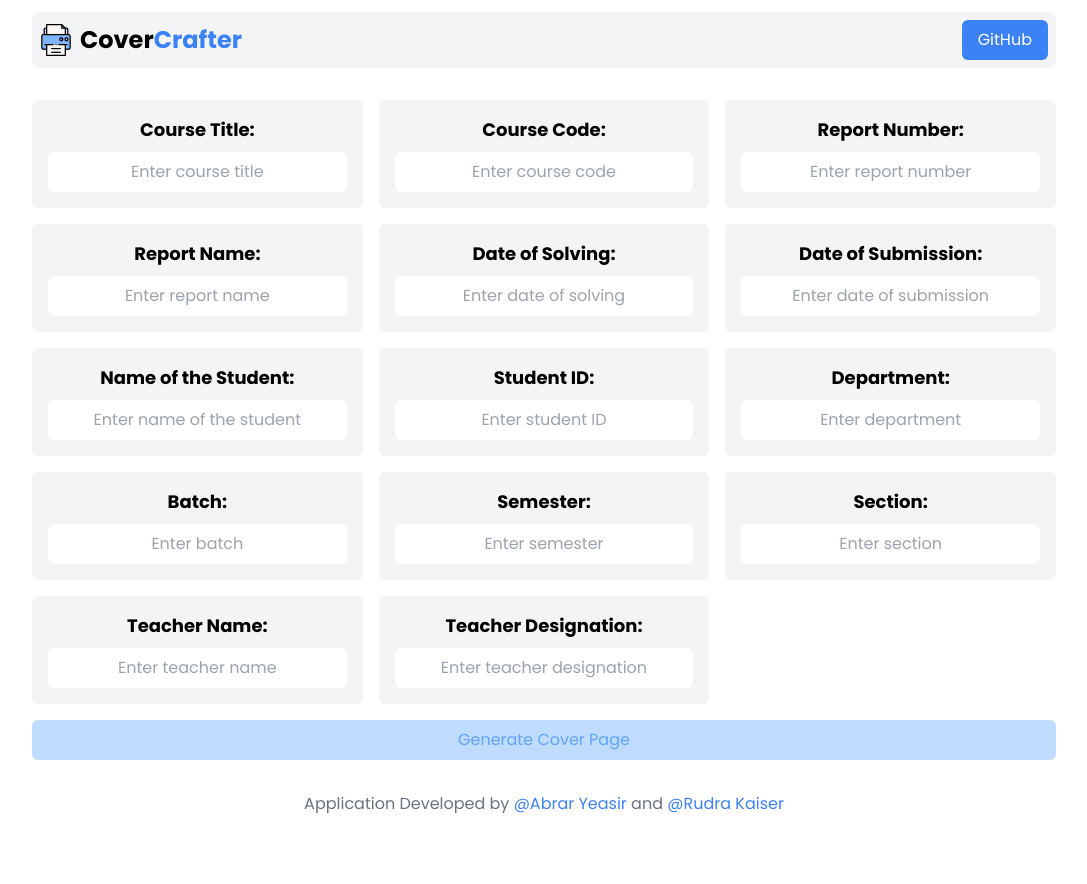
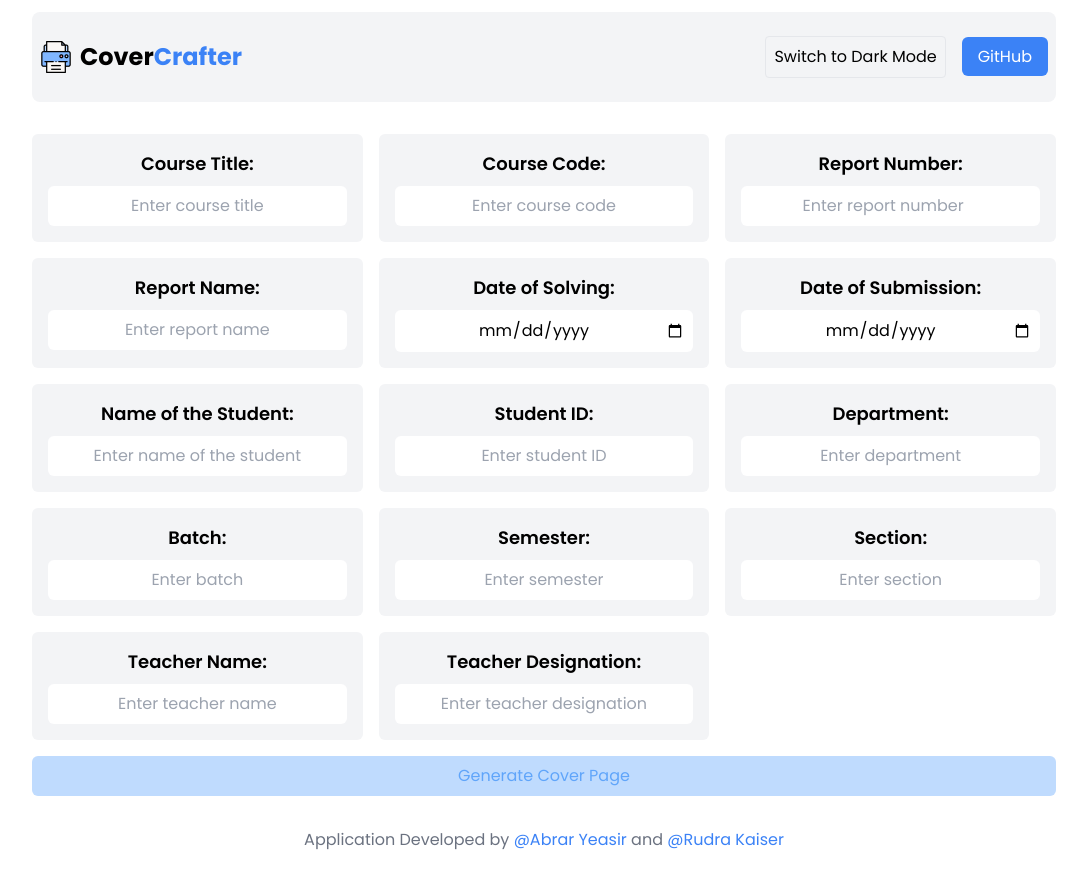
Before and after one commit to iamabraryeasir/CoverCrafter, a React (Vite) app: page / in a window 1280 px wide. Shown: the whole page, without its empty margins (96-1183 px from the left). Before the commit the page ends 848 px from the top, so only its background shows below. Built offline with nearby package versions, Linux system fonts and the light colour scheme.

Commit message:
Add the Light Mode and Dark Mode Code to the Code Base.

```diff
--- a/index.html
+++ b/index.html
@@ -14,7 +14,7 @@
       rel="stylesheet"
     />
   </head>
-  <body>
+  <body class="dark:bg-slate-600 dark:text-white">
     <div id="root"></div>
     <script type="module" src="/src/main.jsx"></script>
   </body>
--- a/src/App.jsx
+++ b/src/App.jsx
@@ -1,4 +1,4 @@
-import { useState } from "react";
+import { useState, useEffect } from "react";
 import { BrowserRouter, Routes, Route } from "react-router-dom";
 import {
   Navbar,
@@ -8,16 +8,31 @@ import {
 } from "./components/index";
 
 function App() {
+  const [darkMode, setDarkMode] = useState(false);
   const [formData, setFormData] = useState(null);
 
   const handleFormSubmit = (data) => {
     setFormData(data);
   };
 
+  // Load saved theme from localStorage
+  useEffect(() => {
+    const savedTheme = localStorage.getItem("theme") === "dark";
+    setDarkMode(savedTheme);
+    document.documentElement.classList.toggle("dark", savedTheme);
+  }, []);
+
+  // Toggle theme and save preference
+  const toggleDarkMode = () => {
+    setDarkMode(!darkMode);
+    document.documentElement.classList.toggle("dark", !darkMode);
+    localStorage.setItem("theme", !darkMode ? "dark" : "light");
+  };
+
   return (
     <BrowserRouter>
       <div className="font-poppins">
-        <Navbar />
+        <Navbar darkMode={darkMode} toggleDarkMode={toggleDarkMode} />
         <Routes>
           <Route
             path="/"
--- a/src/components/CoverPage.jsx
+++ b/src/components/CoverPage.jsx
@@ -22,13 +22,6 @@ function CoverPage({ formData }) {
         <p>Teacher: {formData.teacherName}</p>
         <p>Teacher Designation: {formData.teacherDesignation}</p>
       </div>
-      <button
-        type="submit"
-        disabled={!isFormValid()}
-        className="px-4 py-2 rounded-md font-poppins transition-all duration-300 bg-blue-500 text-white hover:bg-blue-600"
-      >
-        Generate Cover Page
-      </button>
     </div>
   );
 }
--- /dev/null
+++ b/src/components/DarkModeToggle.jsx
@@ -0,0 +1,12 @@
+const DarkModeToggle = ({ darkMode, toggleDarkMode }) => {
+  return (
+    <button
+      onClick={toggleDarkMode}
+      className="p-2 m-4 border rounded dark:border-gray-700 dark:bg-gray-800"
+    >
+      Switch to {darkMode ? "Light" : "Dark"} Mode
+    </button>
+  );
+};
+
+export default DarkModeToggle;
--- a/src/components/Developers.jsx
+++ b/src/components/Developers.jsx
@@ -1,9 +1,7 @@
-import React from "react";
-
 function Developers() {
   return (
     <div className="py-8">
-      <h3 className="text-center text-md text-gray-500">
+      <h3 className="text-center text-md text-gray-500 dark:text-white">
         Application Developed by{" "}
         <a
           href="https://github.com/iamabraryeasir"
--- a/src/components/InputField.jsx
+++ b/src/components/InputField.jsx
@@ -1,14 +1,14 @@
-const InputField = ({ label, placeholder, onChange, value }) => {
+const InputField = ({ label, placeholder, onChange, value, type }) => {
   return (
-    <div className="bg-gray-100 p-4 rounded-md text-center">
+    <div className="bg-gray-100 p-4 rounded-md text-center dark:bg-slate-700 dark:text-white">
       <label>
-        <span className="text-lg font-bold">{label}</span>
+        <span className="text-lg font-semibold">{label}</span>
         <input
-          type="text"
+          type={type}
           placeholder={placeholder}
           value={value}
           onChange={(e) => onChange(e.target.value)}
-          className="w-full p-2 rounded-md text-center mt-2"
+          className="w-full p-2 rounded-md text-center mt-2 dark:bg-slate-500"
         />
       </label>
     </div>
--- a/src/components/Navbar.jsx
+++ b/src/components/Navbar.jsx
@@ -1,9 +1,10 @@
 import { NavLink } from "react-router-dom";
+import DarkModeToggle from "./DarkModeToggle";
 
-function Navbar() {
+function Navbar({ darkMode, toggleDarkMode }) {
   return (
     <div className="max-w-5xl mx-auto">
-      <div className="flex justify-between items-center py-2 px-2 bg-gray-100 rounded-lg mt-3">
+      <div className="flex justify-between items-center py-2 px-2 bg-gray-100 rounded-lg mt-3 dark:bg-slate-700 dark:text-white">
         <div className="text-2xl font-bold">
           <NavLink to="/" className="flex items-center gap-2">
             <img src="/printer.png" alt="CoverCrafter" className="w-8 h-8" />
@@ -12,6 +13,8 @@ function Navbar() {
             </span>
           </NavLink>
         </div>
+        <div>
+          <DarkModeToggle darkMode={darkMode} toggleDarkMode={toggleDarkMode} />
           <a
             href="https://github.com/iamabraryeasir/CoverCrafter"
             target="_blank"
@@ -21,6 +24,7 @@ function Navbar() {
           </a>
         </div>
       </div>
+    </div>
   );
 }
 
--- a/src/components/UserInputForm.jsx
+++ b/src/components/UserInputForm.jsx
@@ -1,4 +1,4 @@
-import React, { useState } from "react";
+import { useState } from "react";
 import InputField from "./InputField";
 import { useNavigate } from "react-router-dom";
 
@@ -8,71 +8,85 @@ const UserInputForm = ({ onSubmit }) => {
       label: "Course Title:",
       placeholder: "Enter course title",
       key: "courseTitle",
+      inputType: "text",
     },
     {
       label: "Course Code:",
       placeholder: "Enter course code",
       key: "courseCode",
+      inputType: "text",
     },
     {
       label: "Report Number:",
       placeholder: "Enter report number",
       key: "reportNumber",
+      inputType: "number",
     },
     {
       label: "Report Name:",
       placeholder: "Enter report name",
       key: "reportName",
+      inputType: "text",
     },
     {
       label: "Date of Solving:    ",
       placeholder: "Enter date of solving",
       key: "dateOfSolving",
+      inputType: "date",
     },
     {
       label: "Date of Submission:",
       placeholder: "Enter date of submission",
       key: "dateOfSubmission",
+      inputType: "date",
     },
     {
       label: "Name of the Student:",
       placeholder: "Enter name of the student",
       key: "nameOfStudent",
+      inputType: "text",
     },
     {
       label: "Student ID:",
       placeholder: "Enter student ID",
       key: "studentID",
+      inputType: "text",
     },
     {
       label: "Department:",
       placeholder: "Enter department",
       key: "department",
+      inputType: "text",
     },
     {
       label: "Batch:",
       placeholder: "Enter batch",
       key: "batch",
+      inputType: "text",
     },
     {
       label: "Semester:",
       placeholder: "Enter semester",
       key: "semester",
+      inputType: "text",
     },
     {
       label: "Section:",
       placeholder: "Enter section",
       key: "section",
+      inputType: "text",
     },
     {
       label: "Teacher Name:",
       placeholder: "Enter teacher name",
       key: "teacherName",
+      inputType: "text",
     },
     {
       label: "Teacher Designation:",
       placeholder: "Enter teacher designation",
       key: "teacherDesignation",
+      inputType: "text",
     },
   ];
 
@@ -123,6 +137,7 @@ const UserInputForm = ({ onSubmit }) => {
           label={item.label}
           placeholder={item.placeholder}
           value={formData[item.key]}
+          type={item.inputType}
           onChange={(value) => handleInputChange(item.key, value)}
         />
       ))}
@@ -133,7 +148,7 @@ const UserInputForm = ({ onSubmit }) => {
         className={`md:col-span-3 px-4 py-2 rounded-md font-poppins transition-all duration-300 ${
           isFormValid()
             ? "bg-blue-500 text-white hover:bg-blue-600"
-            : "bg-blue-200 text-blue-400 cursor-not-allowed hover:bg-blue-200"
+            : "bg-blue-200 text-blue-400 dark:text-slate-600 cursor-not-allowed hover:bg-blue-200 dark:bg-slate-500"
         }`}
       >
         Generate Cover Page
--- a/src/components/index.js
+++ b/src/components/index.js
@@ -3,5 +3,13 @@ import CoverPage from "./CoverPage";
 import InputField from "./InputField";
 import UserInputForm from "./UserInputForm";
 import Developers from "./Developers";
+import DarkModeToggle from "./DarkModeToggle";
 
-export { Navbar, CoverPage, InputField, UserInputForm, Developers };
+export {
+  Navbar,
+  CoverPage,
+  InputField,
+  UserInputForm,
+  Developers,
+  DarkModeToggle,
+};
--- a/tailwind.config.js
+++ b/tailwind.config.js
@@ -1,5 +1,6 @@
 /** @type {import('tailwindcss').Config} */
 export default {
+  darkMode: "class",
   content: ["./index.html", "./src/**/*.{js,ts,jsx,tsx}"],
   theme: {
     extend: {
```
Lines whose indentation alone changed are shown as unchanged.
